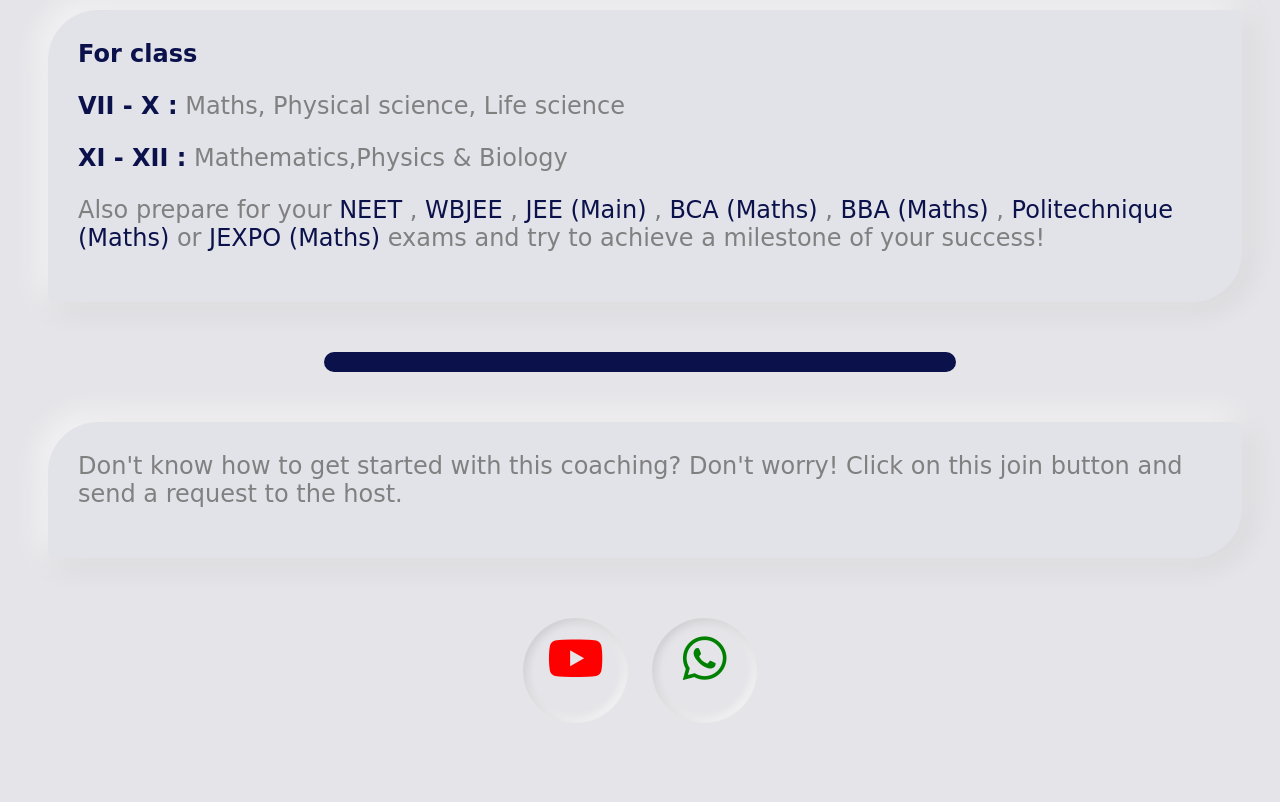
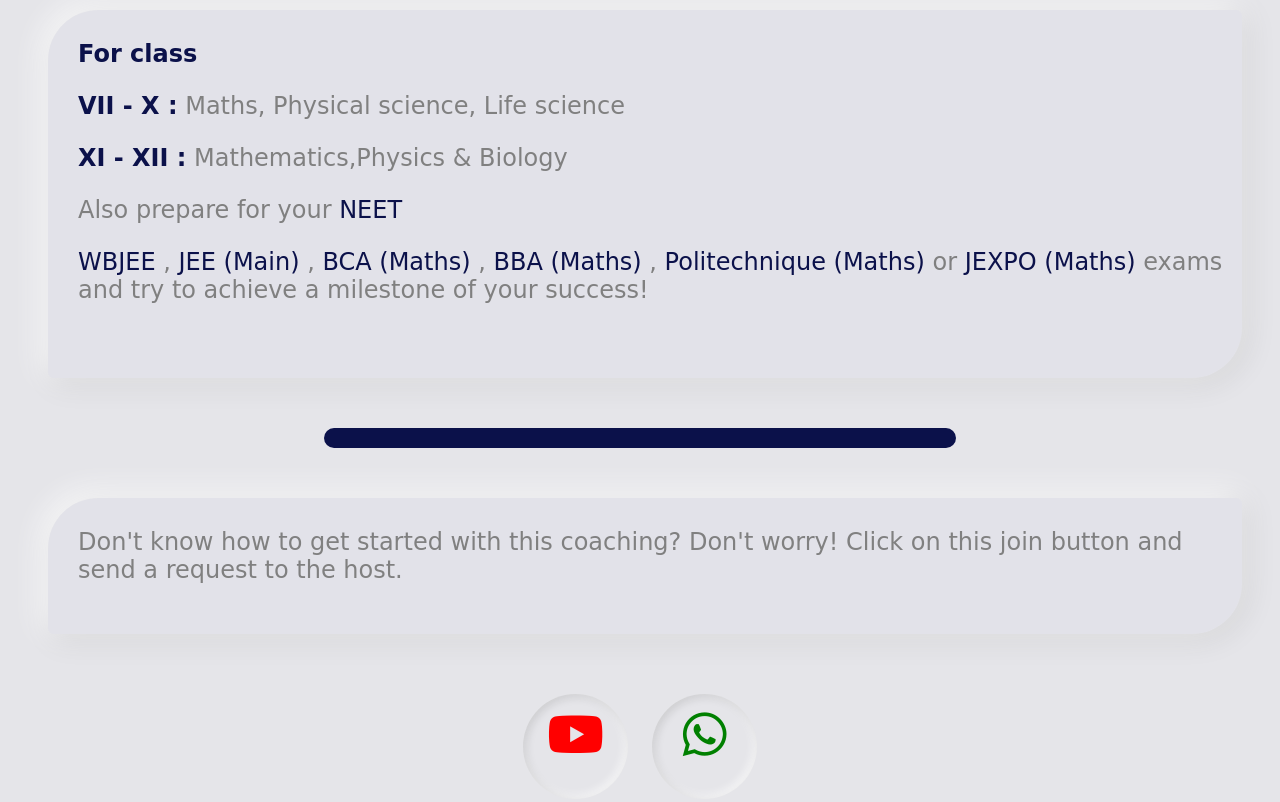
Before and after one commit to excellenceacademy/excellenceacademy.github.io, a plain HTML site: page index.html in a window 1280 px wide. Shown: the part 1801-2603 px from the top of the page. Before the commit the page ends 2542 px from the top, so only its background shows below. Drawn offline with Linux system fonts and the light colour scheme.

Commit message:
Update index.html

```diff
--- a/index.html
+++ b/index.html
@@ -24,7 +24,7 @@
 <p><strong> VII - X :</strong> <span class="subject"> Maths, Physical science, Life science </span></p>
 <p><strong> XI - XII :</strong> <span class="subject"> Mathematics,Physics & Biology </span> </p>
  Also prepare for your
-   <a href=""> NEET </a>,
+   <span class ="subject"> <a href=""> NEET </a> </span> <p>
    <a href=""> WBJEE </a>,
    <a href=""> JEE (Main) </a>,
    <a href=""> BCA (Maths) </a> ,
```
